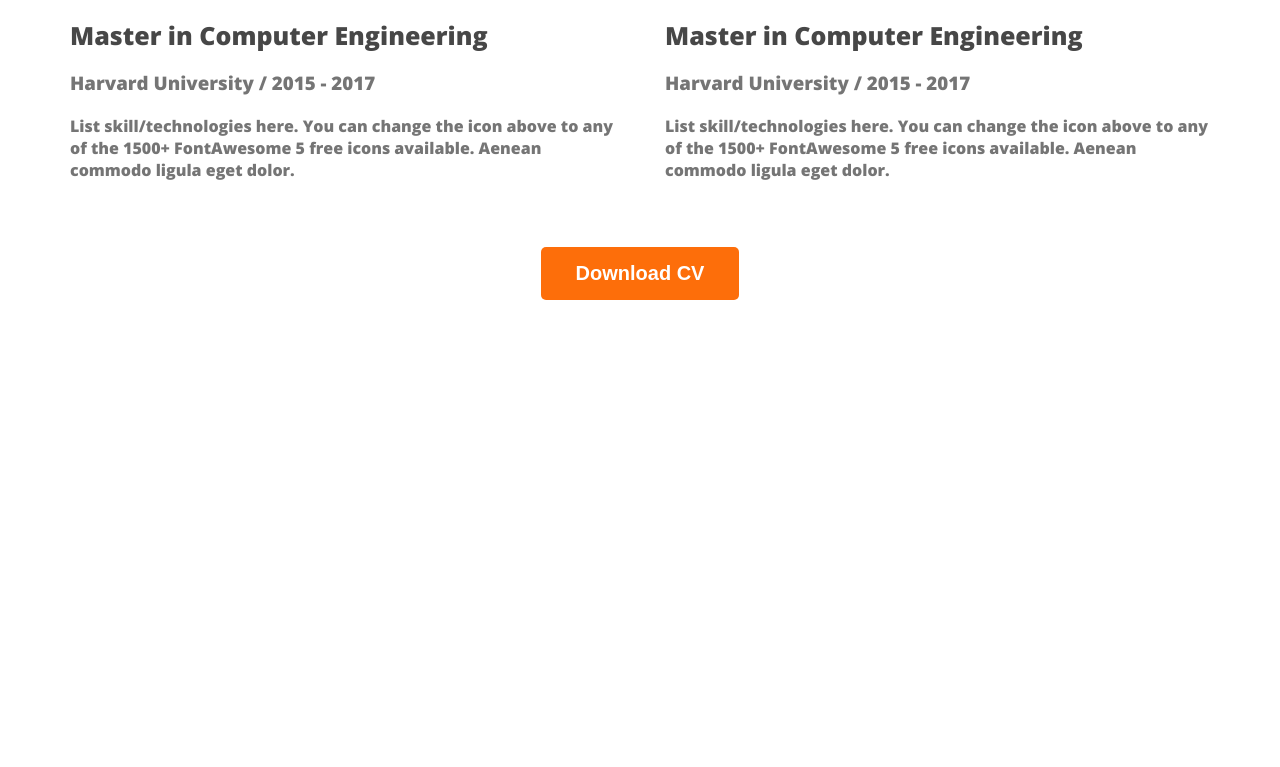
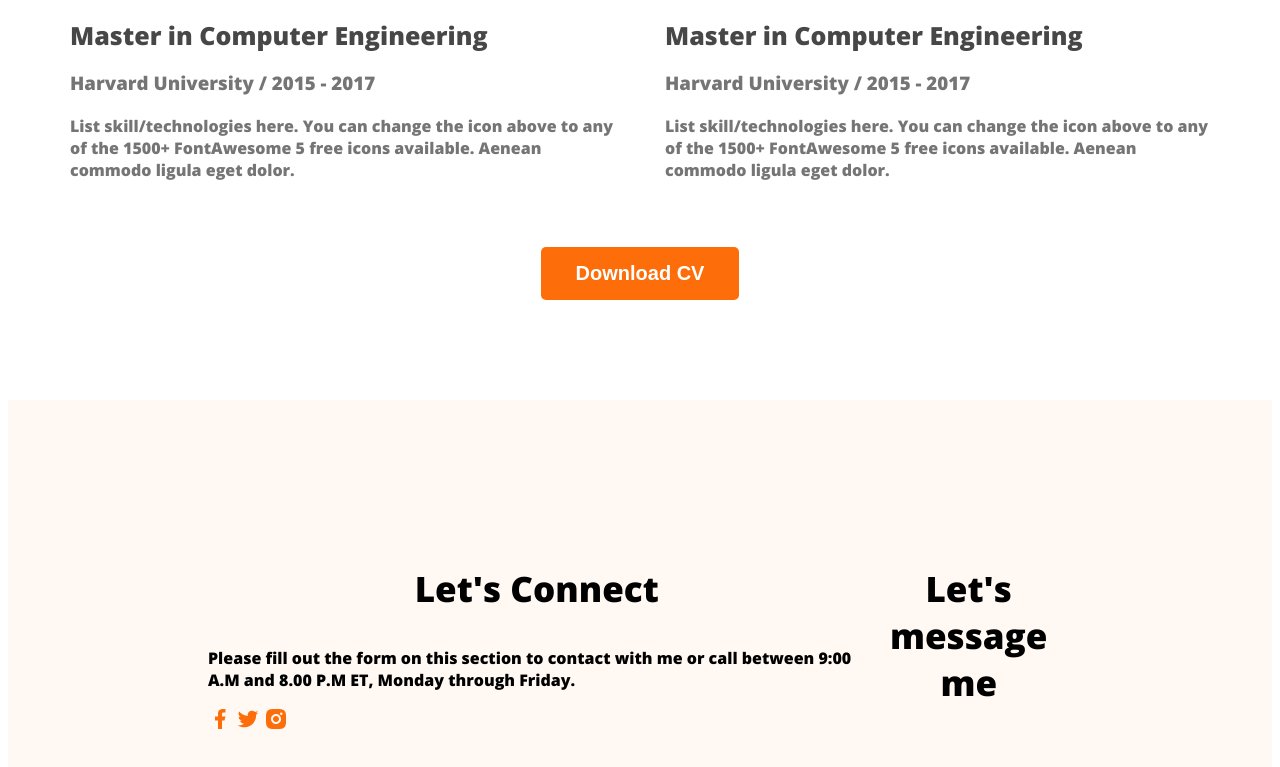
Before and after one commit to 007Shakib/web-developer-portfolio, a plain HTML site: page index.html in a window 1280 px wide. Shown: the part 2943-3710 px from the top of the page. Before the commit the page ends 3251 px from the top, so only its background shows below. Drawn offline with nearby package versions, Linux system fonts and the light colour scheme.

Commit message:
basic footer added

```diff
--- a/index.html
+++ b/index.html
@@ -161,7 +161,19 @@
 
     </main>
     <footer>
-
+        <div class="footer-column">
+            <h3 class="section-title">Let's Connect</h3>
+            <p class="section-description">Please fill out the form on this section to contact with me or call between
+                9:00 A.M and 8.00 P.M ET, Monday through Friday.</p>
+            <div class="social-links">
+                <a href=""><img src="images/icons/facebook.png" alt=""></a>
+                <a href=""><img src="images/icons/twitter.png" alt=""></a>
+                <a href=""><img src="images/icons/insta.png" alt=""></a>
+            </div>
+        </div>
+        <div class="footer-column">
+            <h3 class="section-title">Let's message me</h3>
+        </div>
     </footer>
 </body>
 
--- a/style.css
+++ b/style.css
@@ -176,3 +176,10 @@ main section {
     text-align: center;
     margin-top: 50px;
 }
+
+footer {
+    display: flex;
+    background: #FFF8F3;
+    padding: 130px 200px;
+    margin-top: 100px;
+}
```
